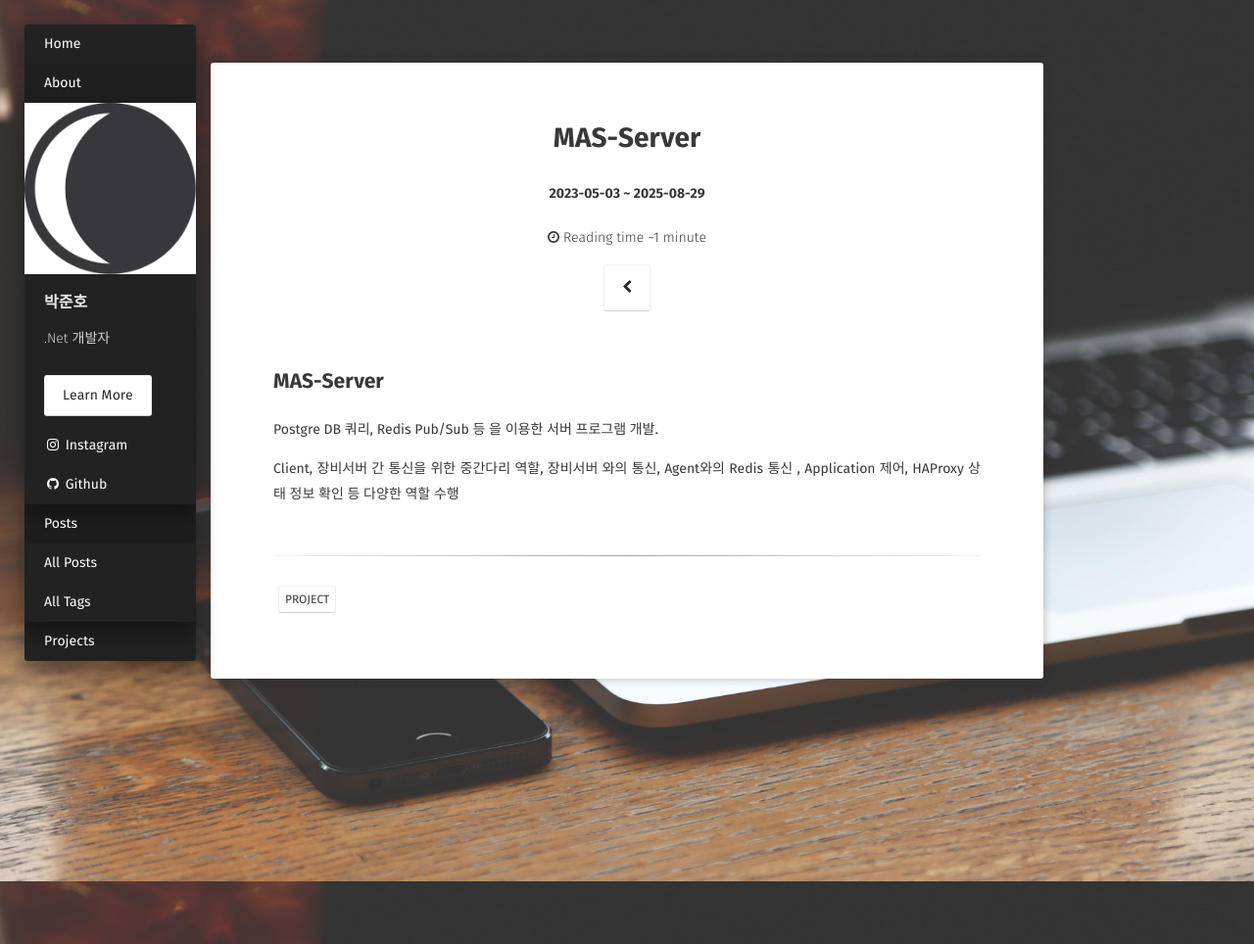
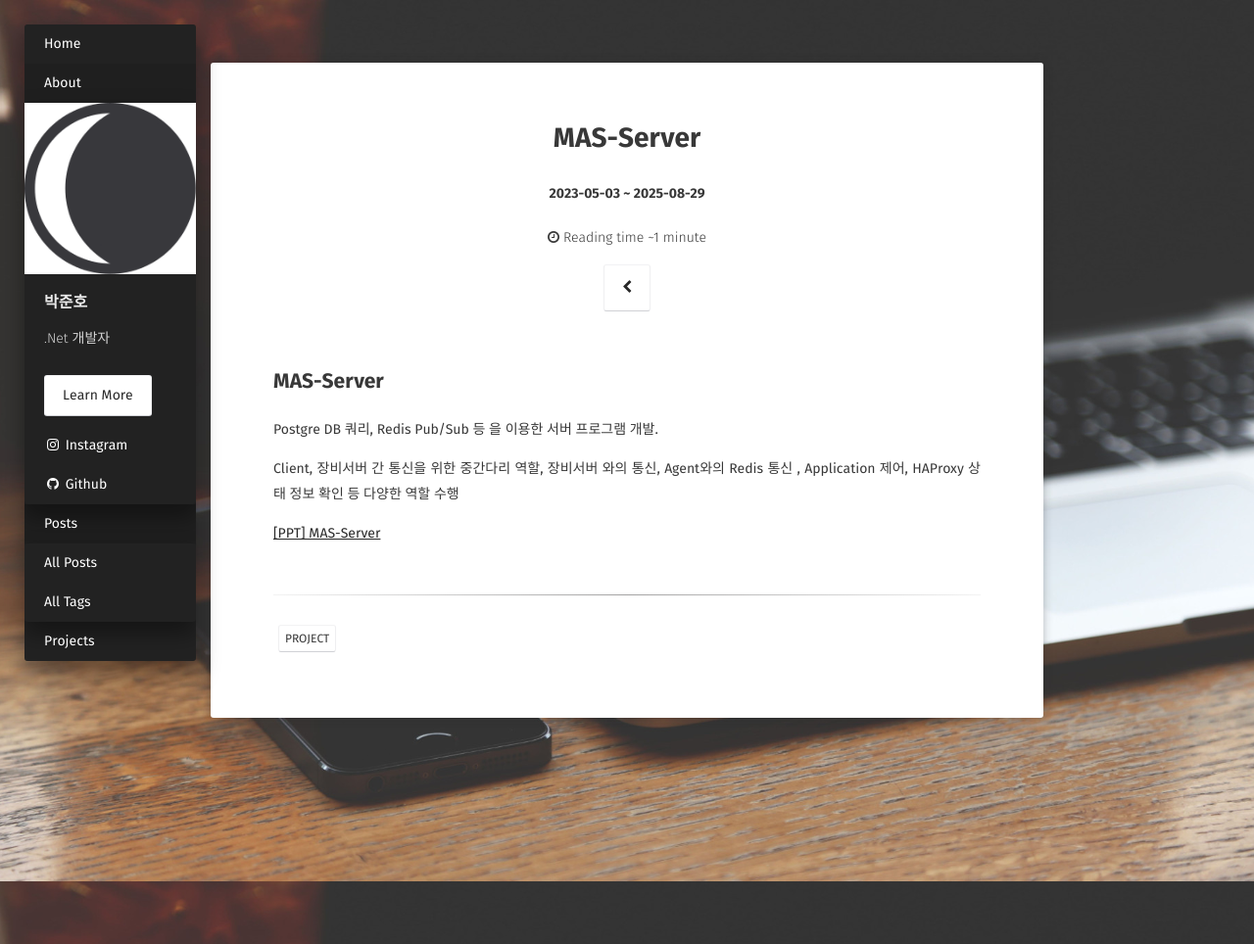
Before and after one commit to joonho-park/Profile, a Jekyll site: the page built from _posts/2025-08-29-MAS-Server.md, in a window 1280 px wide. Shown: the whole page at 98% size. Built offline with Jekyll 4.4.1, drawn with Linux system fonts in a browser that asks for light colours; some web fonts are replaced.

Commit message:
Mas Server PPT 추가

```diff
--- a/_posts/2025-08-29-MAS-Server.md
+++ b/_posts/2025-08-29-MAS-Server.md
@@ -16,3 +16,6 @@ comments: false
 Postgre DB 쿼리, Redis Pub/Sub 등 을 이용한 서버 프로그램 개발.
 
 Client, 장비서버 간 통신을 위한 중간다리 역할, 장비서버 와의 통신, Agent와의 Redis 통신 , Application 제어, HAProxy 상태 정보 확인 등 다양한 역할 수행
+
+
+[[PPT] MAS-Server](/assets/pdf/MAS-Server.pdf)
```
Also changed, not shown: 2 other files.
